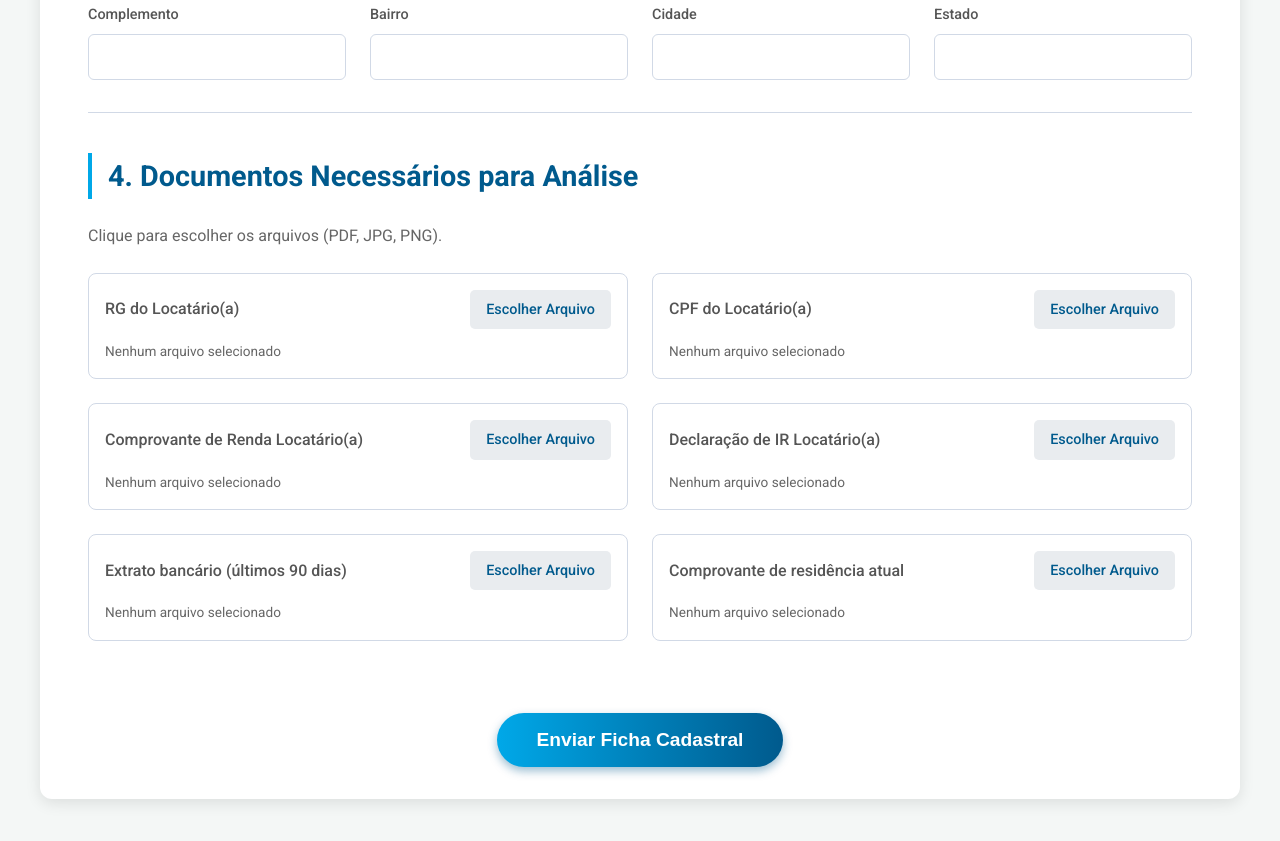
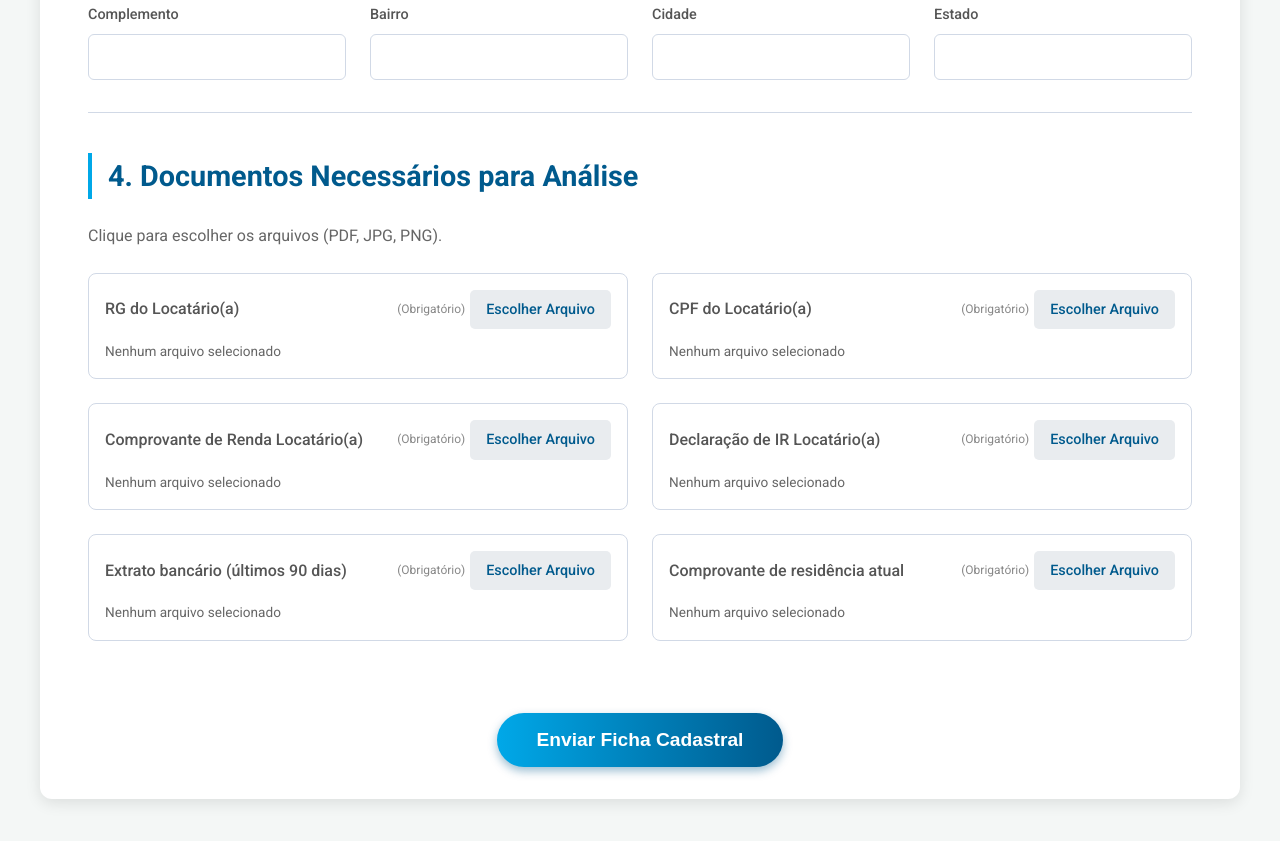
Before and after one commit to moradaurbana/formulario-locacao, a website: page index.html in a window 1280 px wide. Shown: the part 1519-2360 px from the top of the page. Drawn offline with nearby package versions, Linux system fonts and the light colour scheme; files whose address does not match are found by name.

Commit message:
Add files via upload

```diff
--- a/index.html
+++ b/index.html
@@ -33,7 +33,7 @@
             margin: 0 auto 2.5rem auto; /* Centraliza horizontalmente e adiciona margem inferior */
             max-width: 200px; /* Ajuste conforme o tamanho do seu logo */
             height: auto;
-            filter: drop-shadow(0 4px 8px rgba(0, 0, 0, 0.1)); /* Sombra sutil para destaque */
+            filter: drop_shadow(0 4px 8px rgba(0, 0, 0, 0.1)); /* Sombra sutil para destaque */
         }
 
         .form-header { text-align: center; margin-bottom: 2.5rem; }
@@ -58,9 +58,37 @@
         .file-upload-wrapper { border: 1px solid var(--border-color); border-radius: 8px; padding: 1rem; transition: all 0.3s ease; display: flex; flex-direction: column; justify-content: space-between; }
         .file-upload-wrapper:hover { border-color: var(--secondary-color); box-shadow: 0 2px 8px rgba(0, 168, 232, 0.15); }
         .file-upload-input { display: none; }
-        .file-upload-label { display: flex; align-items: center; justify-content: space-between; width: 100%; cursor: pointer; }
-        .file-upload-label span { font-weight: 500; color: #555; }
-        .file-upload-button { background-color: #e9ecef; color: var(--primary-color); padding: 0.5rem 1rem; border-radius: 5px; font-weight: 500; font-size: 0.9rem; transition: background-color 0.3s; }
+        .file-upload-label {
+            display: flex;
+            align-items: center; /* Alinha verticalmente os itens no centro */
+            justify-content: space-between;
+            width: 100%;
+            cursor: pointer;
+            flex-wrap: wrap; /* Permite que os itens quebrem linha se não houver espaço */
+        }
+        .file-upload-label span {
+            font-weight: 500;
+            color: #555;
+            flex-grow: 1; /* Permite que o span ocupe o máximo de espaço possível */
+        }
+        /* Style for the new small tag message */
+        .file-upload-label small {
+            font-size: 0.75rem; /* Smaller font size */
+            color: #888; /* Lighter color */
+            margin-left: 5px; /* Adjust spacing as needed */
+            margin-right: 5px; /* Adjust spacing as needed */
+            white-space: nowrap; /* Previne quebra de linha para "Obrigatório" */
+        }
+        .file-upload-button {
+            background-color: #e9ecef;
+            color: var(--primary-color);
+            padding: 0.5rem 1rem;
+            border-radius: 5px;
+            font-weight: 500;
+            font-size: 0.9rem;
+            transition: background-color 0.3s;
+            flex-shrink: 0; /* Previne que o botão encolha */
+        }
         .file-upload-label:hover .file-upload-button { background-color: var(--secondary-color); color: var(--white-color); }
         .file-name { margin-top: 0.75rem; font-size: 0.85rem; color: #666; white-space: nowrap; overflow: hidden; text-overflow: ellipsis; }
         .conjuge-field { display: none; }
@@ -83,7 +111,7 @@
 <body>
 
     <main class="form-container">
-        <img src="logo2024.png" alt="Logo da Empresa" class="top-logo">
+        <img src="C:\Projeto\form-backend\logo2024.png" alt="Logo da Empresa" class="top-logo">
 
         <header class="form-header">
             <h1>Ficha Cadastral para Locação</h1>
@@ -146,16 +174,96 @@
                 <h2>4. Documentos Necessários para Análise</h2>
                 <p style="margin-bottom: 1.5rem; color: #666;">Clique para escolher os arquivos (PDF, JPG, PNG).</p>
                 <div class="document-grid">
-                    <div class="file-upload-wrapper"> <label for="doc-rg-locatario" class="file-upload-label"> <span>RG do Locatário(a)</span> <strong class="file-upload-button">Escolher Arquivo</strong> </label> <input type="file" id="doc-rg-locatario" name="doc-rg-locatario" class="file-upload-input" accept=".pdf,.jpg,.jpeg,.png" required> <span class="file-name">Nenhum arquivo selecionado</span> </div>
-                    <div class="file-upload-wrapper"> <label for="doc-cpf-locatario" class="file-upload-label"> <span>CPF do Locatário(a)</span> <strong class="file-upload-button">Escolher Arquivo</strong> </label> <input type="file" id="doc-cpf-locatario" name="doc-cpf-locatario" class="file-upload-input" accept=".pdf,.jpg,.jpeg,.png" required> <span class="file-name">Nenhum arquivo selecionado</span> </div>
-                    <div class="file-upload-wrapper"> <label for="doc-comp-renda-locatario" class="file-upload-label"> <span>Comprovante de Renda Locatário(a)</span> <strong class="file-upload-button">Escolher Arquivo</strong> </label> <input type="file" id="doc-comp-renda-locatario" name="doc-comp-renda-locatario" class="file-upload-input" accept=".pdf,.jpg,.jpeg,.png" required> <span class="file-name">Nenhum arquivo selecionado</span> </div>
-                    <div class="file-upload-wrapper"> <label for="doc-ir-locatario" class="file-upload-label"> <span>Declaração de IR Locatário(a)</span> <strong class="file-upload-button">Escolher Arquivo</strong> </label> <input type="file" id="doc-ir-locatario" name="doc-ir-locatario" class="file-upload-input" accept=".pdf,.jpg,.jpeg,.png" required> <span class="file-name">Nenhum arquivo selecionado</span> </div>
-                    <div class="file-upload-wrapper"> <label for="doc-extrato" class="file-upload-label"> <span>Extrato bancário (últimos 90 dias)</span> <strong class="file-upload-button">Escolher Arquivo</strong> </label> <input type="file" id="doc-extrato" name="doc-extrato" class="file-upload-input" accept=".pdf,.jpg,.jpeg,.png" required> <span class="file-name">Nenhum arquivo selecionado</span> </div>
-                    <div class="file-upload-wrapper"> <label for="doc-comp-residencia" class="file-upload-label"> <span>Comprovante de residência atual</span> <strong class="file-upload-button">Escolher Arquivo</strong> </label> <input type="file" id="doc-comp-residencia" name="doc-comp-residencia" class="file-upload-input" accept=".pdf,.jpg,.jpeg,.png" required> <span class="file-name">Nenhum arquivo selecionado</span> </div>
-                    <div class="file-upload-wrapper conjuge-field"> <label for="doc-rg-conjuge" class="file-upload-label"> <span>RG do Cônjuge</span> <strong class="file-upload-button">Escolher Arquivo</strong> </label> <input type="file" id="doc-rg-conjuge" name="doc-rg-conjuge" class="file-upload-input" accept=".pdf,.jpg,.jpeg,.png"> <span class="file-name">Nenhum arquivo selecionado</span> </div>
-                    <div class="file-upload-wrapper conjuge-field"> <label for="doc-cpf-conjuge" class="file-upload-label"> <span>CPF do Cônjuge</span> <strong class="file-upload-button">Escolher Arquivo</strong> </label> <input type="file" id="doc-cpf-conjuge" name="doc-cpf-conjuge" class="file-upload-input" accept=".pdf,.jpg,.jpeg,.png"> <span class="file-name">Nenhum arquivo selecionado</span> </div>
-                    <div class="file-upload-wrapper conjuge-field"> <label for="doc-comp-renda-conjuge" class="file-upload-label"> <span>Comprovante de Renda Cônjuge</span> <strong class="file-upload-button">Escolher Arquivo</strong> </label> <input type="file" id="doc-comp-renda-conjuge" name="doc-comp-renda-conjuge" class="file-upload-input" accept=".pdf,.jpg,.jpeg,.png"> <span class="file-name">Nenhum arquivo selecionado</span> </div>
-                    <div class="file-upload-wrapper conjuge-field"> <label for="doc-ir-conjuge" class="file-upload-label"> <span>Declaração de IR Cônjuge</span> <strong class="file-upload-button">Escolher Arquivo</strong> </label> <input type="file" id="doc-ir-conjuge" name="doc-ir-conjuge" class="file-upload-input" accept=".pdf,.jpg,.jpeg,.png"> <span class="file-name">Nenhum arquivo selecionado</span> </div>
+                    <div class="file-upload-wrapper">
+                        <label for="doc-rg-locatario" class="file-upload-label">
+                            <span>RG do Locatário(a)</span>
+                            <small>(Obrigatório)</small>
+                            <strong class="file-upload-button">Escolher Arquivo</strong>
+                        </label>
+                        <input type="file" id="doc-rg-locatario" name="doc-rg-locatario" class="file-upload-input" accept=".pdf,.jpg,.jpeg,.png" required>
+                        <span class="file-name">Nenhum arquivo selecionado</span>
+                    </div>
+                    <div class="file-upload-wrapper">
+                        <label for="doc-cpf-locatario" class="file-upload-label">
+                            <span>CPF do Locatário(a)</span>
+                            <small>(Obrigatório)</small>
+                            <strong class="file-upload-button">Escolher Arquivo</strong>
+                        </label>
+                        <input type="file" id="doc-cpf-locatario" name="doc-cpf-locatario" class="file-upload-input" accept=".pdf,.jpg,.jpeg,.png" required>
+                        <span class="file-name">Nenhum arquivo selecionado</span>
+                    </div>
+                    <div class="file-upload-wrapper">
+                        <label for="doc-comp-renda-locatario" class="file-upload-label">
+                            <span>Comprovante de Renda Locatário(a)</span>
+                            <small>(Obrigatório)</small>
+                            <strong class="file-upload-button">Escolher Arquivo</strong>
+                        </label>
+                        <input type="file" id="doc-comp-renda-locatario" name="doc-comp-renda-locatario" class="file-upload-input" accept=".pdf,.jpg,.jpeg,.png" required>
+                        <span class="file-name">Nenhum arquivo selecionado</span>
+                    </div>
+                    <div class="file-upload-wrapper">
+                        <label for="doc-ir-locatario" class="file-upload-label">
+                            <span>Declaração de IR Locatário(a)</span>
+                            <small>(Obrigatório)</small>
+                            <strong class="file-upload-button">Escolher Arquivo</strong>
+                        </label>
+                        <input type="file" id="doc-ir-locatario" name="doc-ir-locatario" class="file-upload-input" accept=".pdf,.jpg,.jpeg,.png" required>
+                        <span class="file-name">Nenhum arquivo selecionado</span>
+                    </div>
+                    <div class="file-upload-wrapper">
+                        <label for="doc-extrato" class="file-upload-label">
+                            <span>Extrato bancário (últimos 90 dias)</span>
+                            <small>(Obrigatório)</small>
+                            <strong class="file-upload-button">Escolher Arquivo</strong>
+                        </label>
+                        <input type="file" id="doc-extrato" name="doc-extrato" class="file-upload-input" accept=".pdf,.jpg,.jpeg,.png" required>
+                        <span class="file-name">Nenhum arquivo selecionado</span>
+                    </div>
+                    <div class="file-upload-wrapper">
+                        <label for="doc-comp-residencia" class="file-upload-label">
+                            <span>Comprovante de residência atual</span>
+                            <small>(Obrigatório)</small>
+                            <strong class="file-upload-button">Escolher Arquivo</strong>
+                        </label>
+                        <input type="file" id="doc-comp-residencia" name="doc-comp-residencia" class="file-upload-input" accept=".pdf,.jpg,.jpeg,.png" required>
+                        <span class="file-name">Nenhum arquivo selecionado</span>
+                    </div>
+                    <div class="file-upload-wrapper conjuge-field">
+                        <label for="doc-rg-conjuge" class="file-upload-label">
+                            <span>RG do Cônjuge</span>
+                            <small>(Obrigatório)</small>
+                            <strong class="file-upload-button">Escolher Arquivo</strong>
+                        </label>
+                        <input type="file" id="doc-rg-conjuge" name="doc-rg-conjuge" class="file-upload-input" accept=".pdf,.jpg,.jpeg,.png">
+                        <span class="file-name">Nenhum arquivo selecionado</span>
+                    </div>
+                    <div class="file-upload-wrapper conjuge-field">
+                        <label for="doc-cpf-conjuge" class="file-upload-label">
+                            <span>CPF do Cônjuge</span>
+                            <small>(Obrigatório)</small>
+                            <strong class="file-upload-button">Escolher Arquivo</strong>
+                        </label>
+                        <input type="file" id="doc-cpf-conjuge" name="doc-cpf-conjuge" class="file-upload-input" accept=".pdf,.jpg,.jpeg,.png">
+                        <span class="file-name">Nenhum arquivo selecionado</span>
+                    </div>
+                    <div class="file-upload-wrapper conjuge-field">
+                        <label for="doc-comp-renda-conjuge" class="file-upload-label">
+                            <span>Comprovante de Renda Cônjuge</span>
+                            <small>(Obrigatório)</small>
+                            <strong class="file-upload-button">Escolher Arquivo</strong>
+                        </label>
+                        <input type="file" id="doc-comp-renda-conjuge" name="doc-comp-renda-conjuge" class="file-upload-input" accept=".pdf,.jpg,.jpeg,.png">
+                        <span class="file-name">Nenhum arquivo selecionado</span>
+                    </div>
+                    <div class="file-upload-wrapper conjuge-field">
+                        <label for="doc-ir-conjuge" class="file-upload-label">
+                            <span>Declaração de IR Cônjuge</span>
+                            <small>(Obrigatório)</small>
+                            <strong class="file-upload-button">Escolher Arquivo</strong>
+                        </label>
+                        <input type="file" id="doc-ir-conjuge" name="doc-ir-conjuge" class="file-upload-input" accept=".pdf,.jpg,.jpeg,.png">
+                        <span class="file-name">Nenhum arquivo selecionado</span>
+                    </div>
                 </div>
             </section>
 
```
